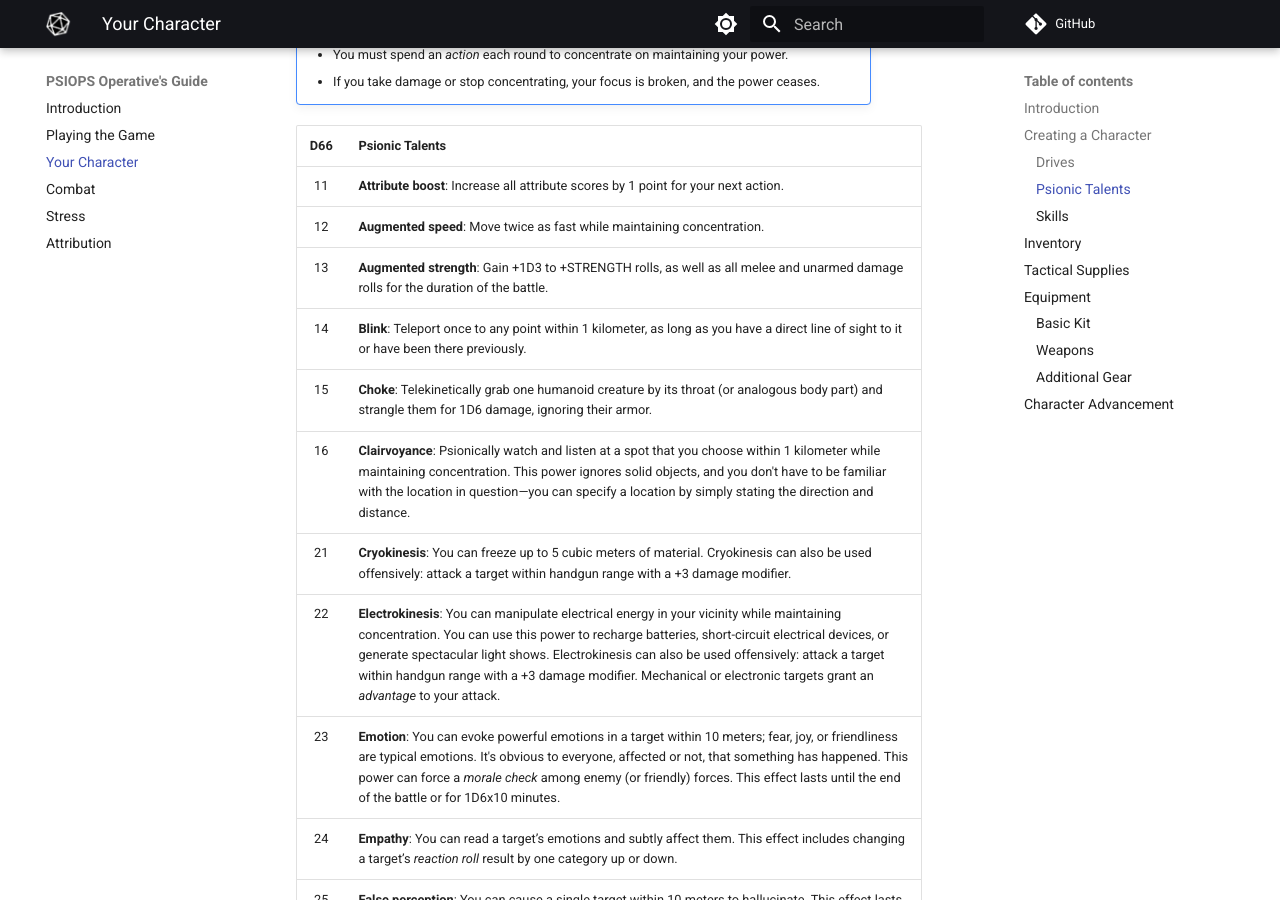
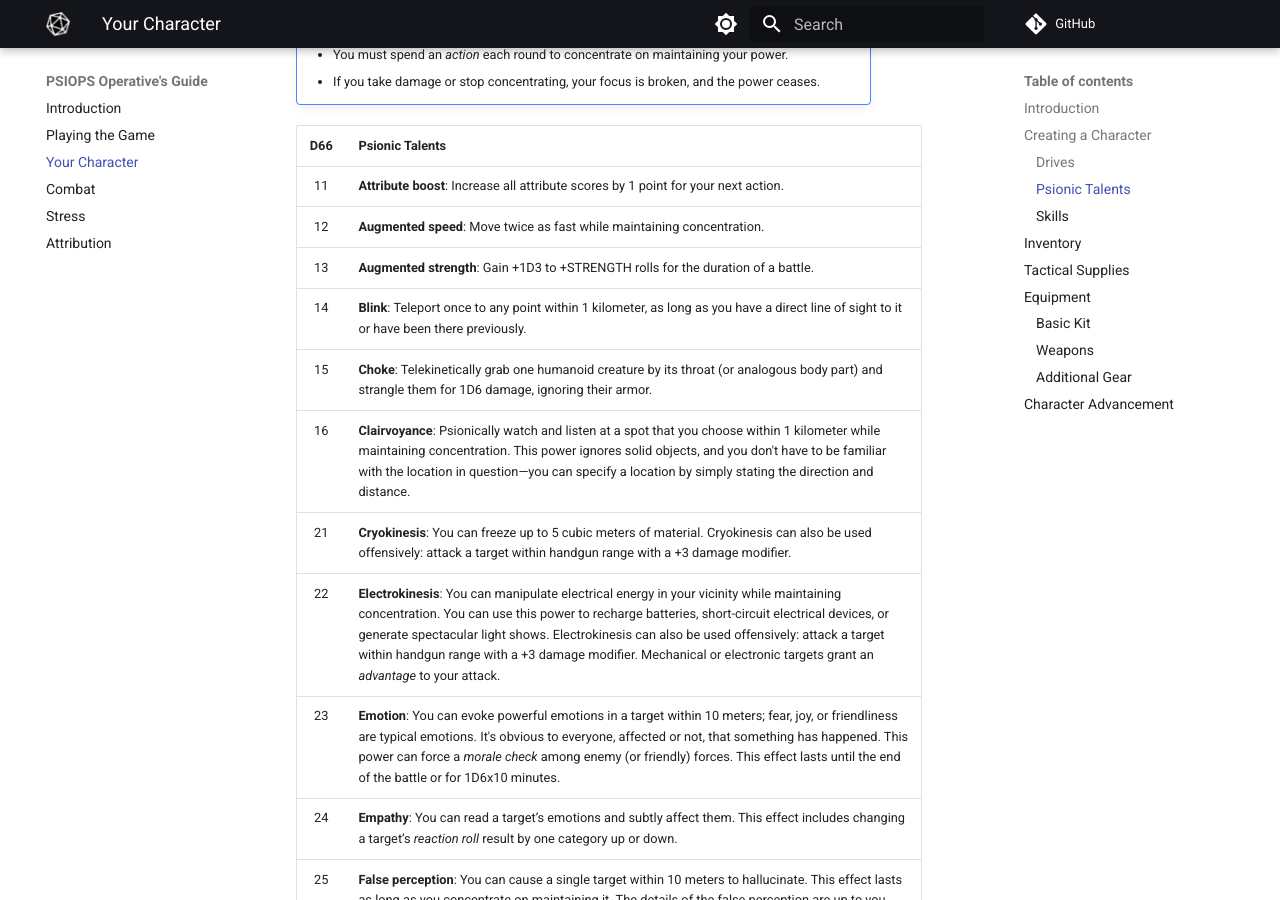
Before and after one commit to joemoose/psiops, an MkDocs documentation site: the page built from docs/character.md, in a window 1280 px wide and 900 px high, scrolled down 4398 px. Built offline with MkDocs 1.6.1 and Material for MkDocs 9.7.7, drawn with Linux system fonts in a browser that asks for light colours; comment, search, counter and statistics services are not loaded.

Commit message:
Update character.md

```diff
--- a/docs/character.md
+++ b/docs/character.md
@@ -86,7 +86,7 @@ If you roll a duplicate talent, you can either re-roll for a new one or work wit
 | :-: | :- |
 | 11 | **Attribute boost**: Increase all attribute scores by 1 point for your next action. |
 | 12 | **Augmented speed**: Move twice as fast while maintaining concentration. |
-| 13 | **Augmented strength**: Gain +1D3 to +STRENGTH rolls, as well as all melee and unarmed damage rolls for the duration of the battle. |
+| 13 | **Augmented strength**: Gain +1D3 to +STRENGTH rolls for the duration of a battle. |
 | 14 | **Blink**: Teleport once to any point within 1 kilometer, as long as you have a direct line of sight to it or have been there previously. |
 | 15 | **Choke**: Telekinetically grab one humanoid creature by its throat (or analogous body part) and strangle them for 1D6 damage, ignoring their armor. |
 | 16 | **Clairvoyance**: Psionically watch and listen at a spot that you choose within 1 kilometer while maintaining concentration. This power ignores solid objects, and you don't have to be familiar with the location in question—you can specify a location by simply stating the direction and distance. |
```
